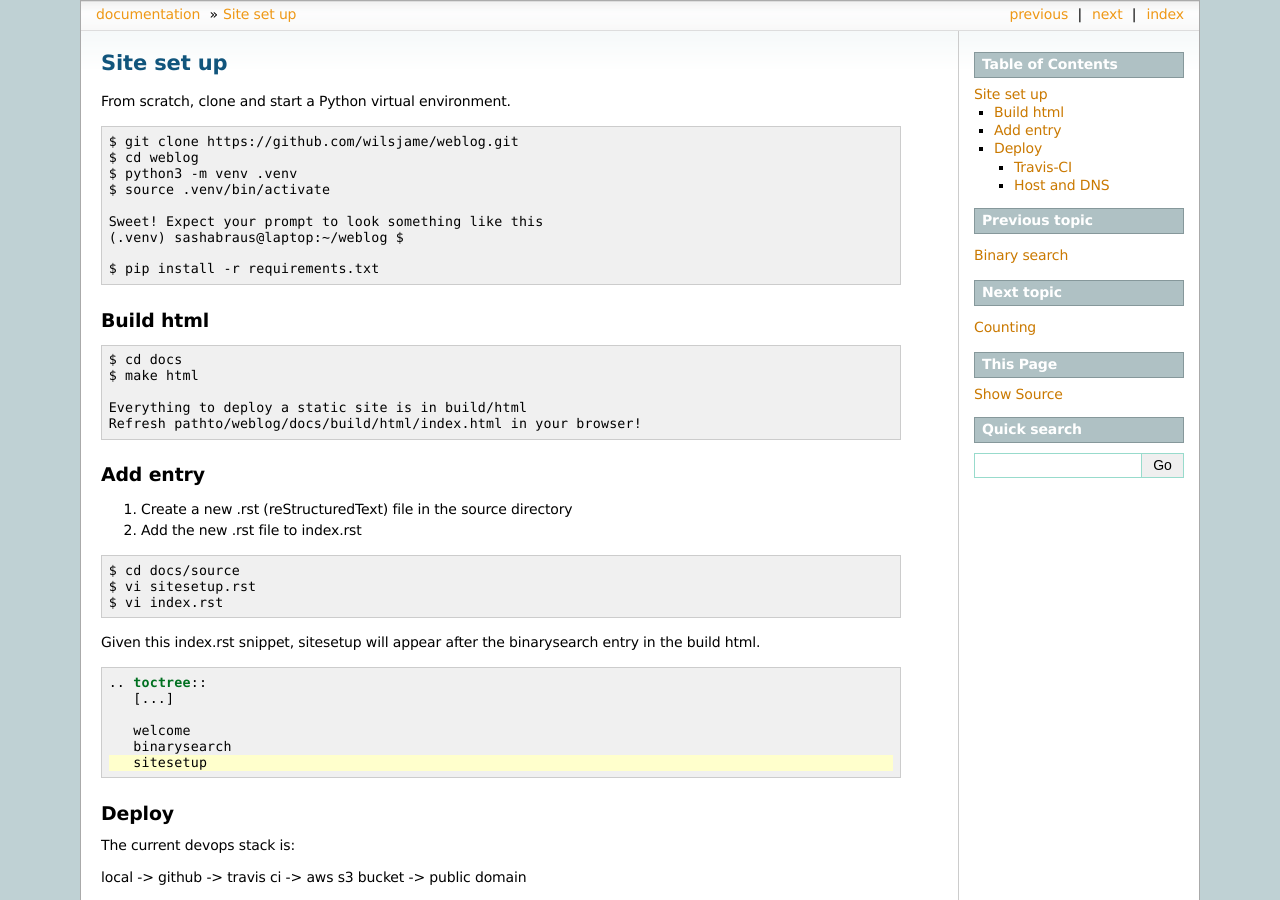
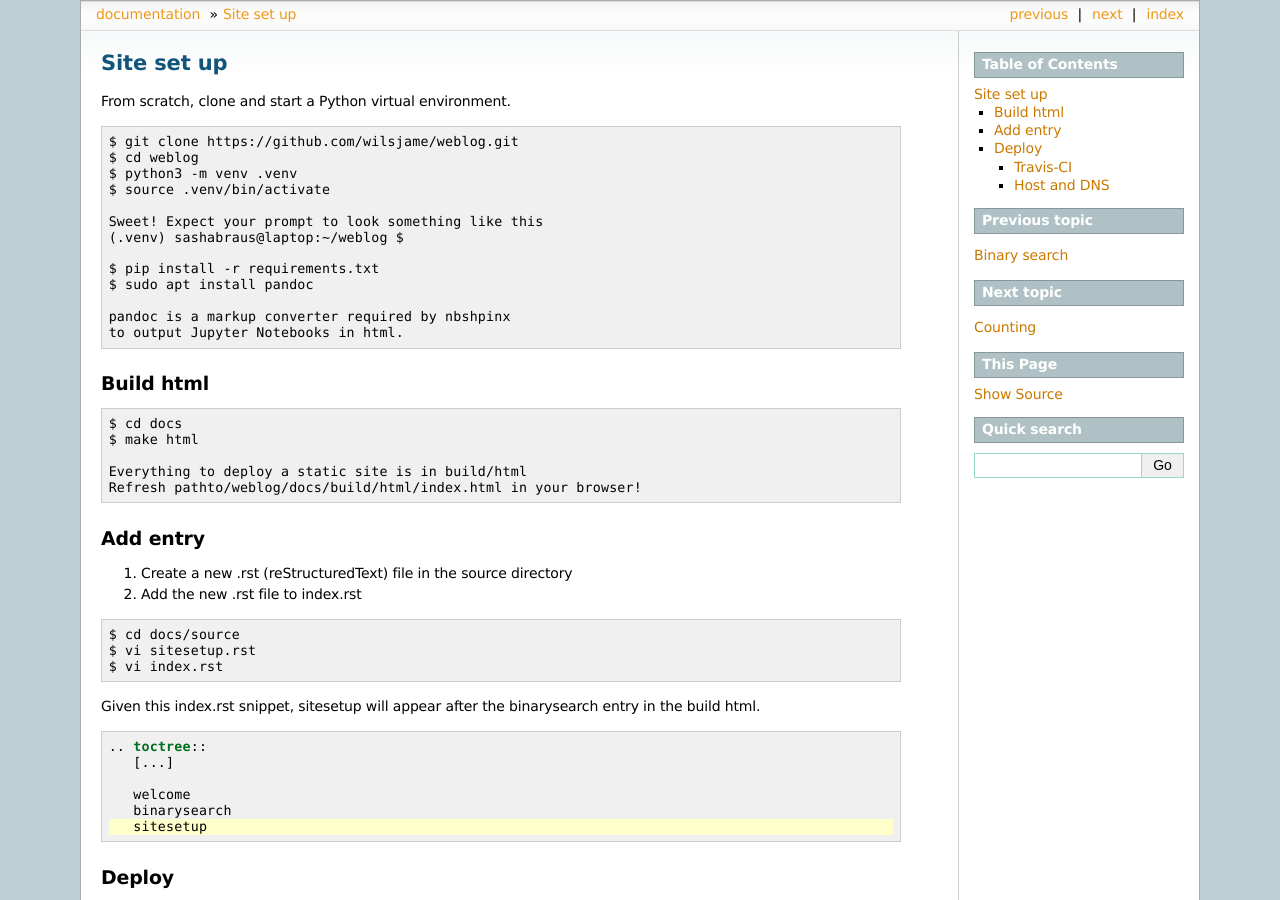
Before and after one commit to wilsjame/weblog, a Sphinx documentation site: the page built from docs/source/sitesetup.rst, in a window 1280 px wide and 900 px high. Built offline with Sphinx 7.4.7, drawn with Linux system fonts in a browser that asks for light colours.

Commit message:
add build step

```diff
--- a/docs/source/sitesetup.rst
+++ b/docs/source/sitesetup.rst
@@ -14,6 +14,10 @@ From scratch, clone and start a Python virtual environment.
    (.venv) sashabraus@laptop:~/weblog $
 
    $ pip install -r requirements.txt
+   $ sudo apt install pandoc
+
+   pandoc is a markup converter required by nbshpinx
+   to output Jupyter Notebooks in html.
 
 Build html
 -------------
```
